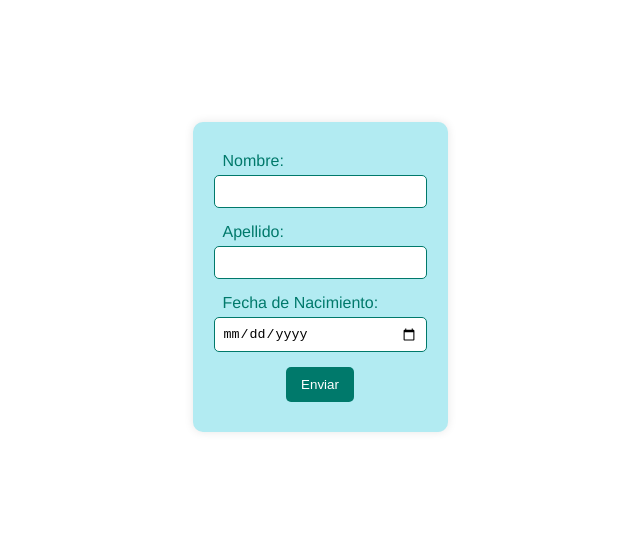
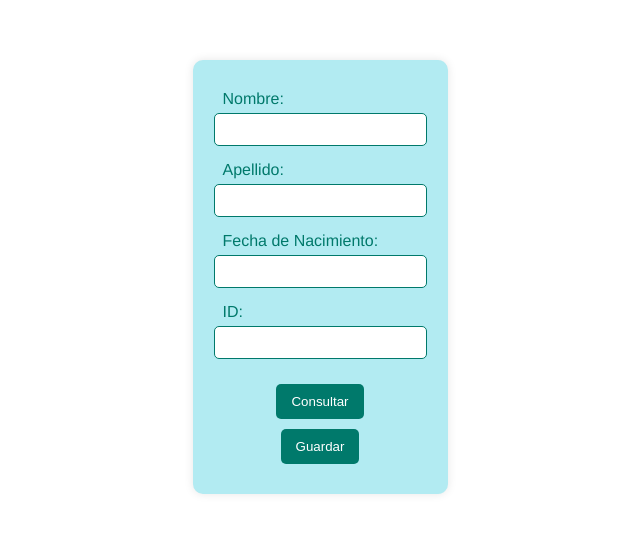
Before and after one commit to EdlithVinueza/pw_vue_u3_p7_ev, a Vue app: page / in a window 1280 px wide. Shown: the part 183-716 px from the top of the page, without its empty margins (320-960 px from the left). Built offline with nearby package versions, Linux system fonts and the light colour scheme; no server answers.

Commit message:
Comsumir API vue

```diff
--- a/src/client/PersonaCliente.js
+++ b/src/client/PersonaCliente.js
@@ -1,14 +1,45 @@
 import axios from 'axios';
 
 const obtenerPorId = async (id) =>{
-    const data = axios.get(`http://localhost:8080/matricula/v1.1/persona/${id}`).then(r => r.data) //data como atributo por que no es un jso
+    const data = axios.get(`http://localhost:8081/matricula/v1.1/persona/${id}`).then(r => r.data) //data como atributo por que no es un jso
     console.log(data)
     return data;
-
-
 }
-
 
 export const obtenerPorIdFachada = async (id) =>{
     return await obtenerPorId(id); //aqui debemos poner el Await, por que solo ellaxios tiene implicicito el await
 }
+
+
+const insertar = async (body) =>{
+    axios.post('http://localhost:8081/matricula/v1.1/persona',body).then(r => r.data)
+}
+
+export const insertarFachada = async (body) =>{
+    return await insertar(body);
+}
+
+const actualizar = async (id, body) =>{
+    axios.put(`http://localhost:8081/matricula/v1.1/persona/${id}`,body).then(r => r.data)
+}
+
+export const actualizarFachada = async (id, body) =>{
+    return await actualizar(id, body);
+}
+
+
+const actualizarParcial = async (id, body) =>{
+    axios.patch(`http://localhost:8081/matricula/v1.1/persona/${id}`,body).then(r => r.data)
+}
+
+export const actualizarParcialFachada = async (id, body) =>{
+    return await actualizarParcial(id, body);
+}
+
+const eliminar = async (id) =>{
+    axios.delete(`http://localhost:8081/matricula/v1.1/persona/${id}`).then(r => r.data)
+}
+
+export const eliminarFachada = async (id) =>{
+    return await eliminar(id);
+}
--- a/src/components/FormularioComponente.vue
+++ b/src/components/FormularioComponente.vue
@@ -11,34 +11,61 @@
       </div>
       <div class="form-group">
         <label for="fechaNacimiento">Fecha de Nacimiento:</label>
-        <input type="date" id="fechaNacimiento" v-model="fechaNacimiento" required>
+        <input type="text" id="fechaNacimiento" v-model="fechaNacimiento" required>
       </div>
-      <button type="submit">Enviar</button>
+      <div class="form-group">
+        <label for="id">ID:</label>
+        <input type="number" id="id" v-model="id" >
+      </div>
+      <button type="submit" @click="buscar()">Consultar</button>
+
+      <button type="submit" @click="guardar()">Guardar</button>
     </form>
   </div>
 </template>
 
 <script>
-import { obtenerPorIdFachada } from '../client/PersonaCliente';
+import { obtenerPorIdFachada,insertarFachada } from '../client/PersonaCliente';
 
 export default {
   data() {
     return {
       nombre: '',
       apellido: '',
-      fechaNacimiento: ''
+      fechaNacimiento: '',
+      id: ''
     };
   },
   methods: {
     submitForm() {
+      //Para ver los datos ingresados en el formulario
       console.log('Nombre:', this.nombre);
       console.log('Apellido:', this.apellido);
       console.log('Fecha de Nacimiento:', this.fechaNacimiento);
+      console.log('ID:', this.id);
+    },
+    async buscar(){
+      const data= await obtenerPorIdFachada(this.id); //aqui si debemos esperar a que la promesa se resuelva
+      this.nombre=data.nombre;
+      this.apellido=data.apellido;
+      this.fechaNacimiento=data.fechaNacimiento;
+    },
+    async guardar (){
+      const bodyPersona = {
+        nombre: this.nombre,
+        apellido: this.apellido,
+        fechaNacimiento: this.fechaNacimiento
+      };
+      await insertarFachada(bodyPersona);
     }
   },
   mounted() {
+    console.log('antes de llamar la API');
+    obtenerPorIdFachada(3); // aqui no ponemos await porque no necesitamos esperar a que la promesa se resuelva
     // Código para ejecutar cuando el componente se monta
+
   }
+
 };
 </script>
 
@@ -88,9 +115,11 @@ button {
   border: none;
   border-radius: 5px;
   cursor: pointer;
+  margin-top: 10px;
 }
 
 button:hover {
   background-color: #004d40;
+
 }
 </style>
```
Also changed, not shown: src/client/PokemonClient.js (line endings or trailing spaces).
